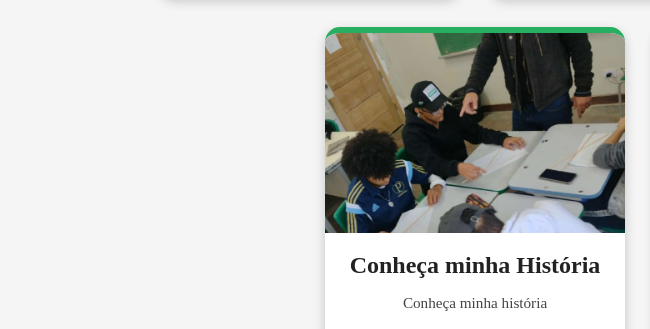
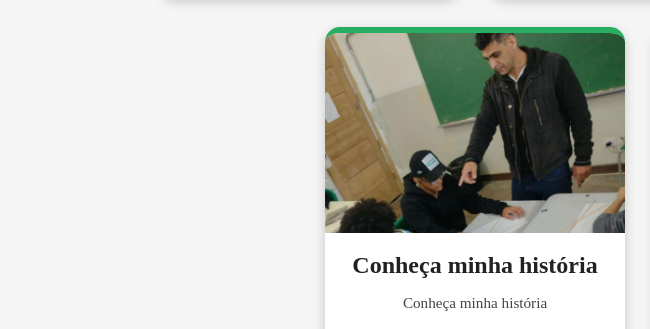
Before and after one commit to Josueluizpro/portal-de-projetos-html, a plain HTML site: page index.html in a window 1280 px wide. Shown: the part 1788-2117 px from the top of the page, 0-650 px from the left. Drawn offline with Linux system fonts and the light colour scheme; grey boxes are pictures that could not be loaded.

Commit message:
Update index.html

```diff
--- a/index.html
+++ b/index.html
@@ -86,8 +86,8 @@
 
 
        <div class="card robotica">
-        <img src="imagens/03.png" alt="Robótica com Arduino e Micro:bit">
-        <h2>Conheça minha História</h2>
+        <img src="01fr.PNG" alt="Robótica com Arduino e Micro:bit">
+        <h2>Conheça minha história</h2>
         <p>Conheça minha história</p>
        <a href=" https://josueluizpro.github.io/Quem--sou-eu/" target="_blank">Acessar Projeto</a>
       </div>
```
